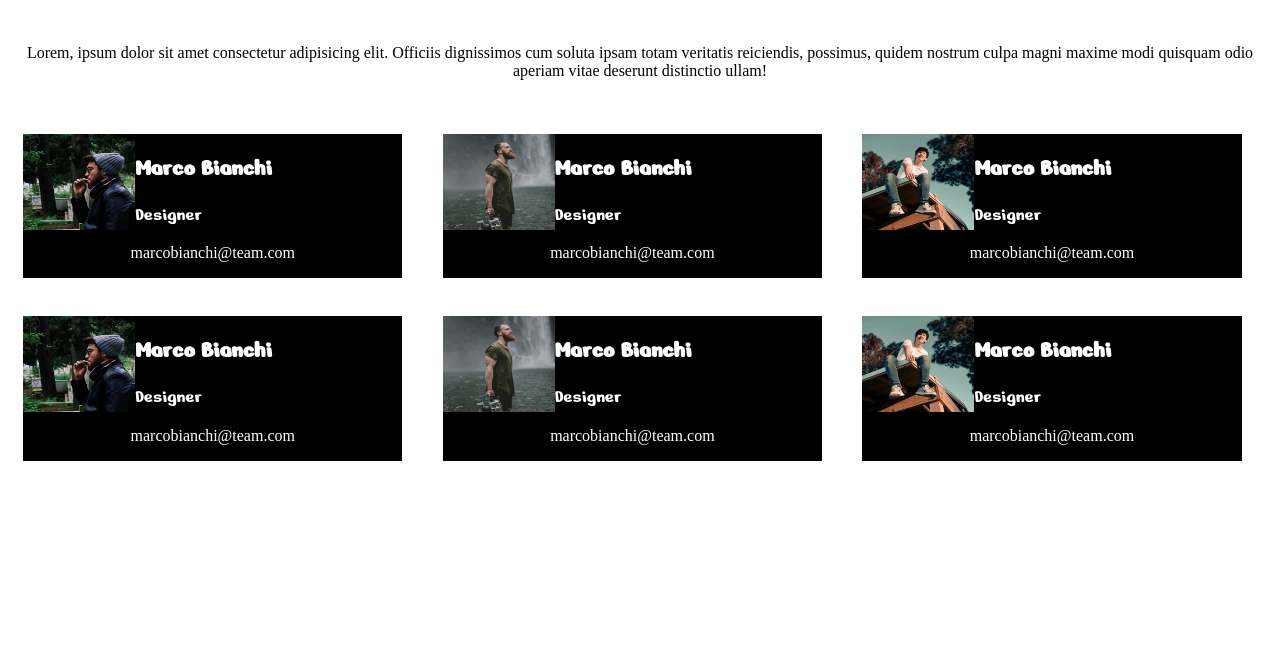
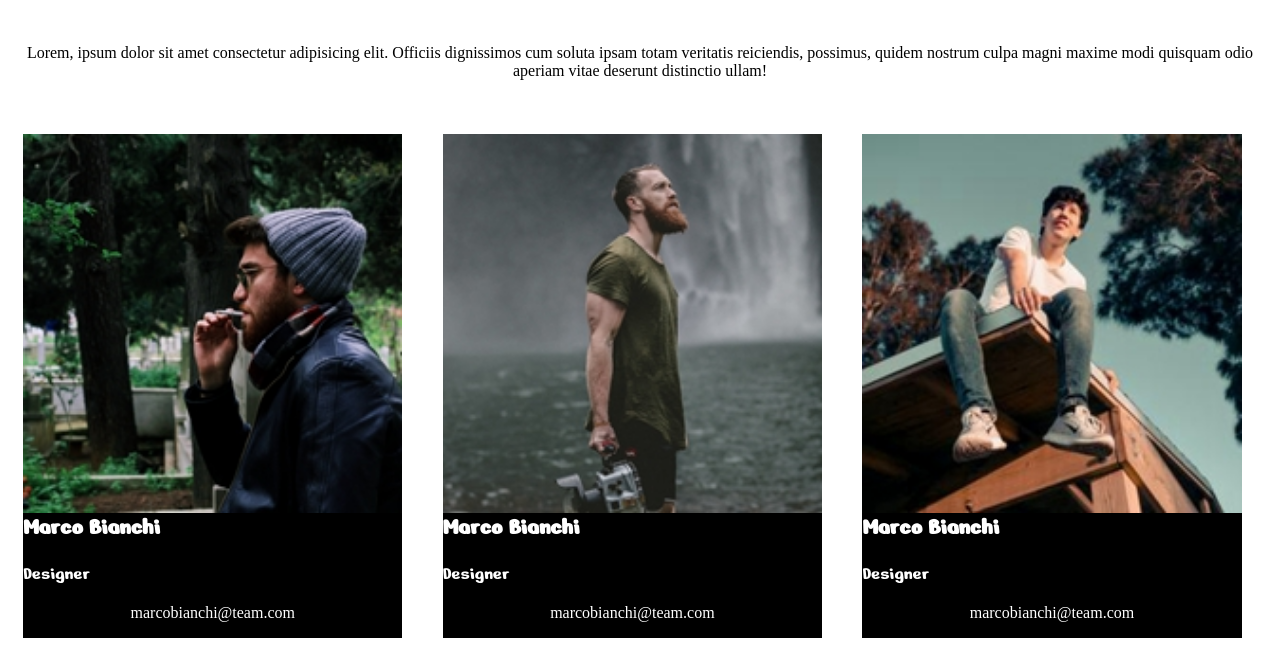
Before and after one commit to giorgiadicapuaa/html-css-float-cards, a plain HTML site: page index.html in a window 1280 px wide. Shown: the part 135-800 px from the top of the page. Drawn offline with Linux system fonts and the light colour scheme.

Commit message:
style: width 100%

```diff
--- a/css/style.css
+++ b/css/style.css
@@ -10,8 +10,8 @@ h1{
 }
 
 img{
-    width: 7rem;
-    height: 6rem;
+    width: 100%;
+
     float: left
 
 }
```
